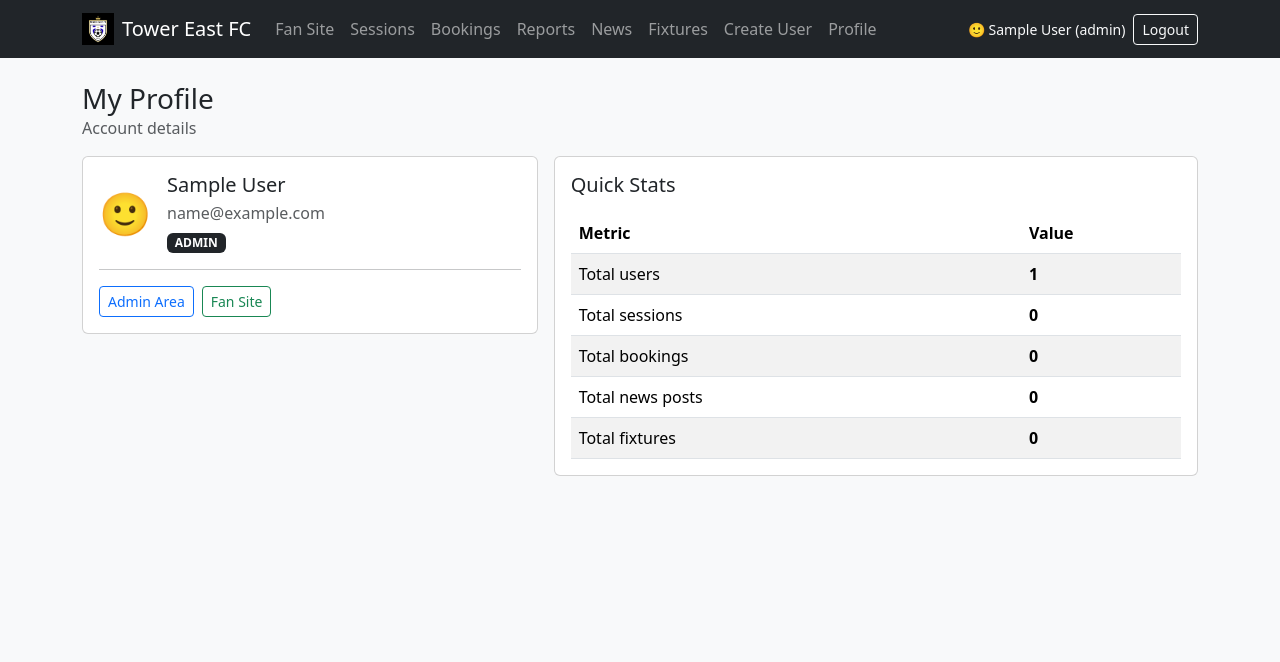
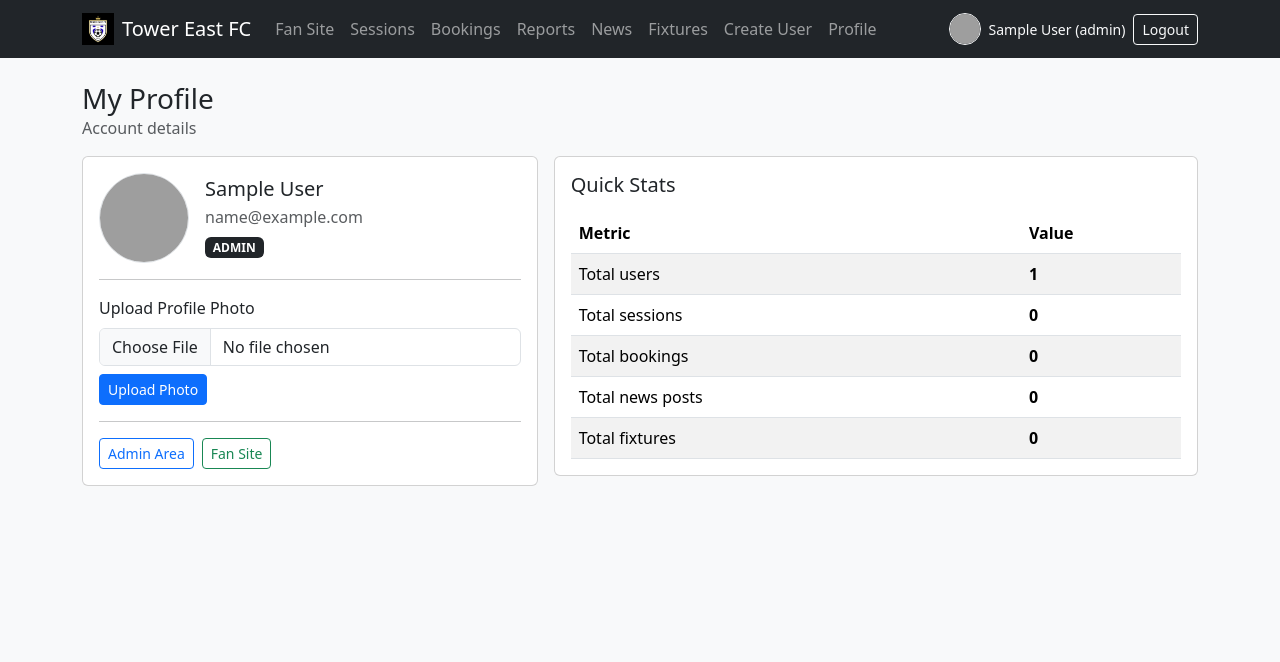
Before and after one commit to oly2002/FCMS-IPD, a Flask app: page /profile in a window 1280 px wide. Shown: the top 662 px of the page. Run offline with Flask 3, Linux system fonts and the light colour scheme; the visitor is signed in with stand-in values (Sample User, id 1); data comes from the database, SQL or seed files in the repository; data that the repository does not hold is empty; grey boxes are pictures that could not be loaded.

Commit message:
Replace emojis with profile photo upload

```diff
--- a/app/__init__.py
+++ b/app/__init__.py
@@ -14,6 +14,8 @@ def create_app():
     app = Flask(__name__)
 
     app.config["SECRET_KEY"] = os.getenv("SECRET_KEY", "dev")
+    app.config["UPLOAD_FOLDER"] = os.path.join(app.root_path, "static", "uploads", "profiles")
+    app.config["MAX_CONTENT_LENGTH"] = 2 * 1024 * 1024  # 2MB max
 
     user = os.getenv("DB_USER")
     pw = os.getenv("DB_PASS")
--- a/app/auth.py
+++ b/app/auth.py
@@ -1,22 +1,24 @@
-import random
+import os
 import re
+import uuid
 
-from flask import Blueprint, render_template, request, redirect, url_for, flash
+from flask import Blueprint, render_template, request, redirect, url_for, flash, current_app
 from flask_login import login_user, logout_user, current_user, login_required
+from werkzeug.utils import secure_filename
 
 from . import db
 from .models import User, Booking, Session, Fixture, News
 
 auth_bp = Blueprint("auth", __name__)
 
-ROLE_EMOJIS = {
-    "player": ["😀", "😎", "🤩", "👦", "👧", "🧑‍🦱", "🧔"],
-    "coach":  ["🧑‍🏫", "📋", "🧠", "🧑‍💼", "😤"],
-    "admin":  ["🛡️", "⚙️", "🧾", "🗂️", "👑"]
-}
-
 EMAIL_REGEX = r"^[^@\s]+@[^@\s]+\.[^@\s]+$"
 PASSWORD_REGEX = r"^(?=.*[a-z])(?=.*[A-Z])(?=.*\d)(?=.*[^A-Za-z0-9]).{8,}$"
+
+ALLOWED_EXTENSIONS = {"png", "jpg", "jpeg", "webp"}
+
+
+def allowed_file(filename):
+    return "." in filename and filename.rsplit(".", 1)[1].lower() in ALLOWED_EXTENSIONS
 
 
 @auth_bp.route("/")
@@ -37,42 +39,30 @@ def register():
         full_name = request.form.get("full_name", "").strip()
         email = request.form.get("email", "").strip().lower()
         password = request.form.get("password", "")
-        role = "player"
-        chosen_emoji = request.form.get("profile_emoji")
+        role = "player"  # public registration locked to player only
 
-        # role safety (keeps your current behavior)
-        if role not in ["player", "coach", "admin"]:
-            role = "player"
-
-        # required fields
         if not full_name or not email or not password:
             flash("All fields are required.", "danger")
             return redirect(url_for("auth.register"))
 
-        # email format validation
         if not re.match(EMAIL_REGEX, email):
             flash("Please enter a valid email address.", "danger")
             return redirect(url_for("auth.register"))
 
-        # password validation (simple IPD-friendly rule)
         if not re.match(PASSWORD_REGEX, password):
-          flash("Password must be at least 8 characters and include: uppercase, lowercase, number, and symbol.", "danger")
-          return redirect(url_for("auth.register"))
+            flash("Password must be at least 8 characters and include: uppercase, lowercase, number, and symbol.", "danger")
+            return redirect(url_for("auth.register"))
 
-
-        # unique email
         if User.query.filter_by(email=email).first():
             flash("Email already registered.", "danger")
             return redirect(url_for("auth.register"))
 
-        # emoji assignment
-        if role == "player":
-            emoji = chosen_emoji if chosen_emoji else random.choice(ROLE_EMOJIS["player"])
-        else:
-            emoji = random.choice(ROLE_EMOJIS.get(role, ["🙂"]))
-
-        # create user
-        u = User(full_name=full_name, email=email, role=role, profile_emoji=emoji)
+        u = User(
+            full_name=full_name,
+            email=email,
+            role=role,
+            profile_photo=None
+        )
         u.set_password(password)
 
         db.session.add(u)
@@ -90,7 +80,6 @@ def login():
         email = request.form.get("email", "").strip().lower()
         password = request.form.get("password", "")
 
-        # email format validation (cleaner feedback)
         if not re.match(EMAIL_REGEX, email):
             flash("Please enter a valid email address.", "danger")
             return redirect(url_for("auth.login"))
@@ -148,3 +137,32 @@ def profile():
         stats["Total fixtures"] = Fixture.query.count()
 
     return render_template("profile.html", stats=stats)
+
+
+@auth_bp.route("/profile/photo", methods=["POST"])
+@login_required
+def upload_profile_photo():
+    file = request.files.get("profile_photo")
+
+    if not file or file.filename == "":
+        flash("Please choose an image to upload.", "danger")
+        return redirect(url_for("auth.profile"))
+
+    if not allowed_file(file.filename):
+        flash("Only PNG, JPG, JPEG, and WEBP files are allowed.", "danger")
+        return redirect(url_for("auth.profile"))
+
+    upload_folder = current_app.config["UPLOAD_FOLDER"]
+    os.makedirs(upload_folder, exist_ok=True)
+
+    ext = file.filename.rsplit(".", 1)[1].lower()
+    filename = f"{uuid.uuid4().hex}.{ext}"
+    filepath = os.path.join(upload_folder, secure_filename(filename))
+
+    file.save(filepath)
+
+    current_user.profile_photo = filename
+    db.session.commit()
+
+    flash("Profile photo updated.", "success")
+    return redirect(url_for("auth.profile"))
--- a/app/models.py
+++ b/app/models.py
@@ -11,6 +11,7 @@ class User(db.Model, UserMixin):
     password_hash = db.Column(db.String(255), nullable=False)
     role = db.Column(db.String(20), nullable=False)  # admin/coach/player
     profile_emoji = db.Column(db.String(10), nullable=True)
+    profile_photo = db.Column(db.String(255), nullable=True)
     created_at = db.Column(db.DateTime, default=datetime.utcnow)
 
     def set_password(self, password):
--- a/app/templates/admin_bookings.html
+++ b/app/templates/admin_bookings.html
@@ -27,7 +27,6 @@
       <tbody>
         {% for b in bookings %}
         <tr>
-          <td>{{ b.player.profile_emoji or "🙂" }}</td>
           <td>{{ b.player.full_name }}</td>
           <td>{{ b.session.title }}</td>
           <td>{{ b.session.session_date }}</td>
--- a/app/templates/base.html
+++ b/app/templates/base.html
@@ -50,8 +50,16 @@
 
         <div class="d-flex gap-2 align-items-center">
           {% if current_user.is_authenticated %}
+          {% if current_user.profile_photo %}
+          <img src="{{ url_for('static', filename='uploads/profiles/' ~ current_user.profile_photo) }}"
+            alt="Profile Photo" width="32" height="32" class="rounded-circle border border-light"
+            style="object-fit: cover;">
+          {% else %}
+          <img src="{{ url_for('static', filename='img/default-profile.png') }}" alt="Default Profile" width="32"
+            height="32" class="rounded-circle border border-light" style="object-fit: cover;">
+          {% endif %}
+
           <span class="text-light small d-none d-lg-inline">
-              {{ current_user.profile_emoji or "🙂" }}
             {{ current_user.full_name }} ({{ current_user.role }})
           </span>
           <a class="btn btn-outline-light btn-sm" href="/logout">Logout</a>
@@ -128,4 +136,5 @@
   <script src="https://cdn.jsdelivr.net/npm/bootstrap@5.3.2/dist/js/bootstrap.bundle.min.js"></script>
 
 </body>
+
 </html>
--- a/app/templates/coach_attendance.html
+++ b/app/templates/coach_attendance.html
@@ -27,7 +27,6 @@
           {% set current = existing_map.get(b.player_id, "") %}
           <tr>
             <td>
-              {{ players[b.player_id].profile_emoji or "🙂" }}
               {{ players[b.player_id].full_name if b.player_id in players else ("Player ID " ~ b.player_id) }}
             </td>
             <td>
--- a/app/templates/profile.html
+++ b/app/templates/profile.html
@@ -12,15 +12,38 @@
   <div class="col-lg-5">
     <div class="card p-3">
       <div class="d-flex align-items-center gap-3">
-        <div style="font-size: 42px; line-height: 1;">
-          {{ current_user.profile_emoji or "🙂" }}
+        <div>
+          {% if current_user.profile_photo %}
+            <img src="{{ url_for('static', filename='uploads/profiles/' ~ current_user.profile_photo) }}"
+                 alt="Profile Photo"
+                 width="90" height="90"
+                 class="rounded-circle border"
+                 style="object-fit: cover;">
+          {% else %}
+            <img src="{{ url_for('static', filename='img/default-profile.png') }}"
+                 alt="Default Profile"
+                 width="90" height="90"
+                 class="rounded-circle border"
+                 style="object-fit: cover;">
+          {% endif %}
         </div>
+
         <div>
           <div class="h5 mb-1">{{ current_user.full_name }}</div>
           <div class="text-muted">{{ current_user.email }}</div>
           <span class="badge bg-dark mt-2 text-uppercase">{{ current_user.role }}</span>
         </div>
       </div>
+
+      <hr>
+
+      <form method="post" action="{{ url_for('auth.upload_profile_photo') }}" enctype="multipart/form-data">
+        <div class="mb-2">
+          <label class="form-label">Upload Profile Photo</label>
+          <input class="form-control" type="file" name="profile_photo" accept=".png,.jpg,.jpeg,.webp">
+        </div>
+        <button class="btn btn-primary btn-sm" type="submit">Upload Photo</button>
+      </form>
 
       <hr>
 
```
Also changed, not shown: app/static/uploads/profiles/832f24efdc494c69b1bc3f784c5ed607.png (added), app/static/uploads/profiles/profile-pic.png (added), 1 other file. Lines whose indentation alone changed are shown as unchanged.
